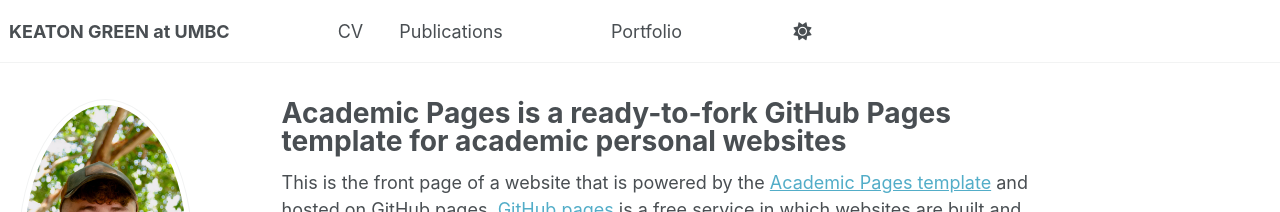
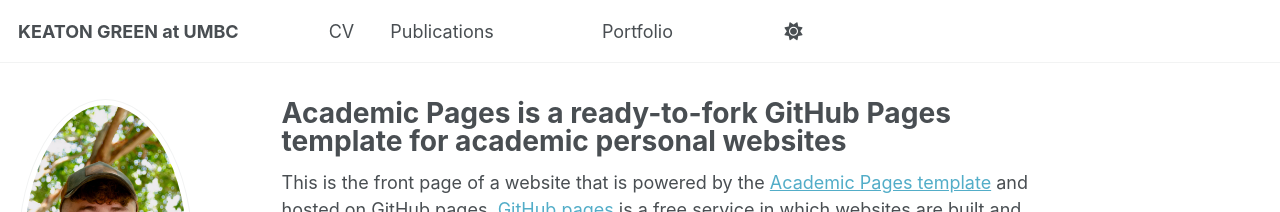
Before and after one commit to K3ATON-G1/K3ATON-G1.github.io, a Jekyll site: the page built from _pages/about.md, in a window 1280 px wide. Shown: the top 212 px of the page. Built offline with Jekyll 4.4.1, drawn with Linux system fonts in a browser that asks for light colours; some web fonts are replaced; a script that is not in the unit is left out.

Commit message:
Update _masthead.scss

```diff
--- a/_sass/layout/_masthead.scss
+++ b/_sass/layout/_masthead.scss
@@ -27,7 +27,7 @@
   &__inner-wrap {
     @include container;
     @include clearfix;
-    padding: 0.5em;
+    padding: 0.5em 1em;
     font-family: $sans-serif-narrow;
 
     @include breakpoint($x-large) {
@@ -61,7 +61,7 @@
   white-space: nowrap;
 
   &--lg {
-    padding-right: 2em;
+    padding-right: 1em;
     font-weight: 700;
   }
 }
```
